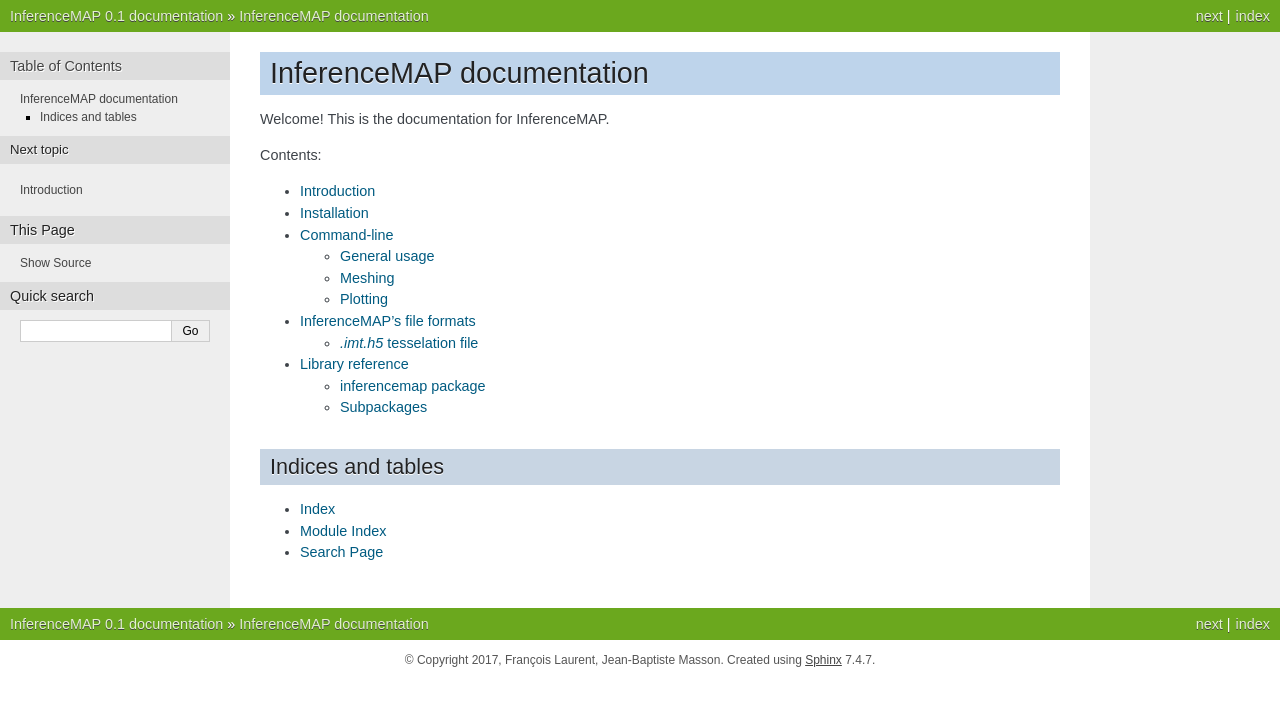
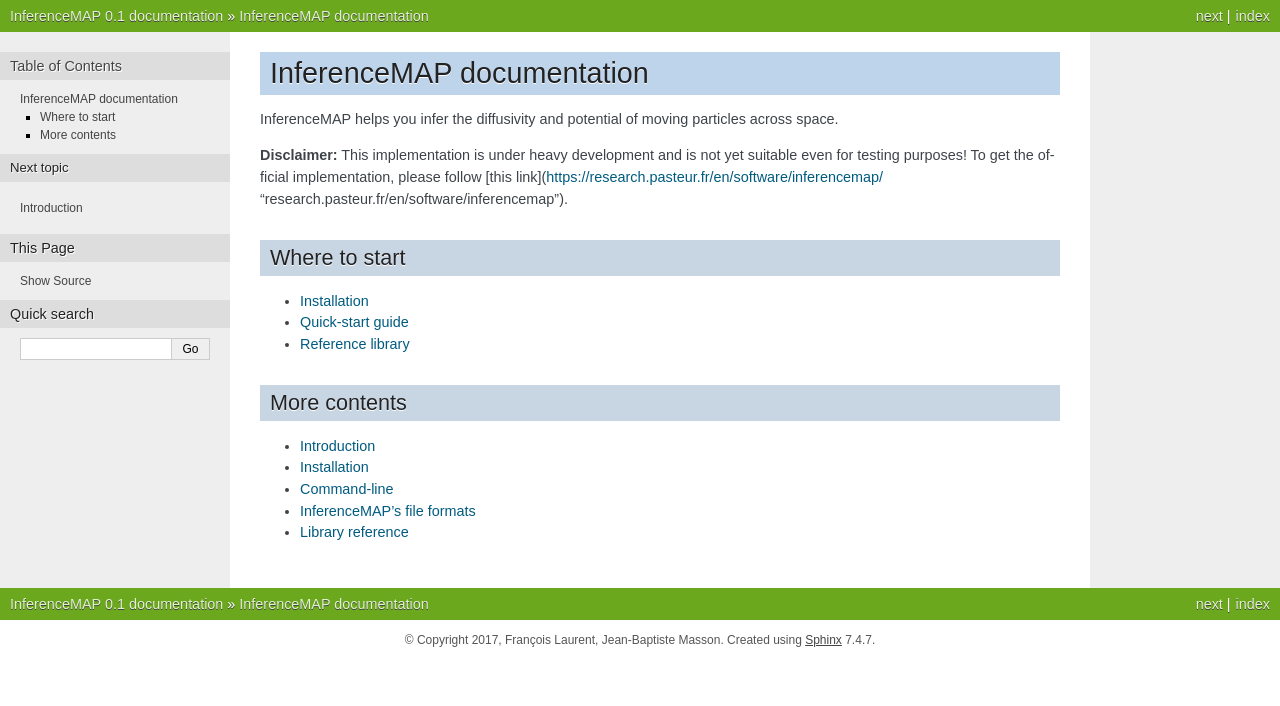
Before and after one commit to DecBayComp/TRamWAy, a Sphinx documentation site: the page built from doc/index.rst, in a window 1280 px wide. Shown: the top 706 px of the page. Built offline with Sphinx 7.4.7, drawn with Linux system fonts in a browser that asks for light colours.

Commit message:
quickstart tutorial

```diff
--- a/doc/api.rst
+++ b/doc/api.rst
@@ -1,3 +1,5 @@
+.. _api:
+
 Library reference
 =================
 
--- a/doc/index.rst
+++ b/doc/index.rst
@@ -6,13 +6,27 @@
 InferenceMAP documentation
 ==========================
 
-Welcome! This is the documentation for InferenceMAP.
+InferenceMAP helps you infer the diffusivity and potential of moving particles across space.
+
+**Disclaimer:**
+This implementation is under heavy development and is not yet suitable even for testing purposes!
+To get the official implementation, please follow [this link](https://research.pasteur.fr/en/software/inferencemap/ "research.pasteur.fr/en/software/inferencemap").
 
 
-Contents:
+Where to start
+--------------
+
+* :ref:`Installation <installation>`
+* :ref:`Quick-start guide <quickstart>`
+* :ref:`Reference library <api>`
+
+
+
+More contents
+-------------
 
 .. toctree::
-   :maxdepth: 2
+   :maxdepth: 1
 
    introduction
    installation
@@ -21,9 +35,9 @@
    api
 
 
-Indices and tables
-------------------
+.. Indices and tables
+.. ------------------
 
-* :ref:`genindex`
-* :ref:`modindex`
-* :ref:`search`
+.. * :ref:`genindex`
+.. * :ref:`modindex`
+.. * :ref:`search`
--- a/doc/installation.rst
+++ b/doc/installation.rst
@@ -1,3 +1,4 @@
+.. _installation:
 
 Installation
 ============
```
Also changed, not shown: doc/quickstart.commandline.rst (added, +46 -0 lines), doc/quickstart.fileformats.rst (added, +21 -0 lines), doc/quickstart.helpers.rst (added, +85 -0 lines), doc/quickstart.rst (added, +17 -0 lines), 1 other file.
